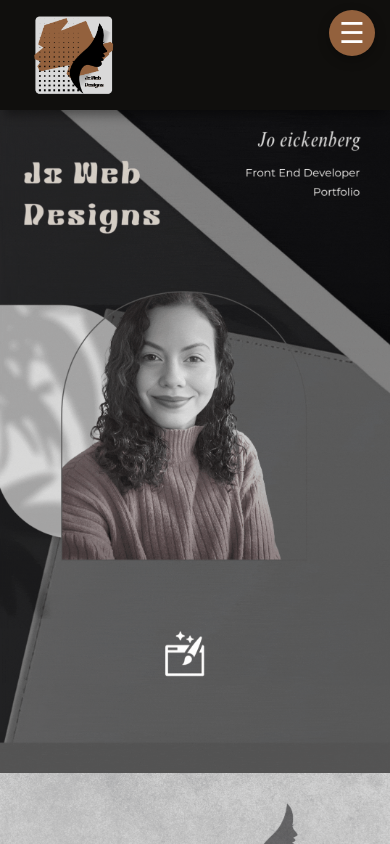
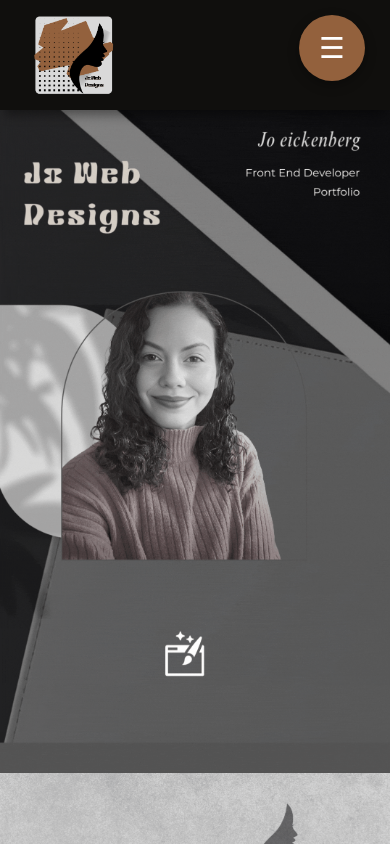
Before and after one commit to Jlea90/Portfolio, a plain HTML site: page index.html in a window 390 px wide. Drawn offline with Linux system fonts and the light colour scheme; a web font is replaced by a local one.

Commit message:
fixed fab menu

```diff
--- a/whole.css
+++ b/whole.css
@@ -98,13 +98,17 @@ header .desktop-nav {
     border-radius: 10%;
 
 }
+.fab-menu {
+    display: none; /* hide the FAB menu by default */
+}
 
-@media screen and (max-width: 768px) {
+@media screen and (max-width: 858px) {
   /* hide the desktop nav */
   header .desktop-nav { display: none; }
 
   /* FAB toggle button */
   .fab-menu {
+    display: block;
     position: fixed;
     top: 10px;    /* same as your header’s padding */
     right: 15px;
@@ -128,7 +132,7 @@ header .desktop-nav {
     color: #93613d;
   }
   #fab-toggle {
-    width: 46px; height: 46px;
+    width: 66px; height: 66px;
     border-radius: 50%;
     background-color: #93613d;
     color: #fff;
@@ -136,6 +140,9 @@ header .desktop-nav {
     font-size: 1.8rem;
     cursor: pointer;
     box-shadow: 0 4px 12px rgba(0,0,0,0.3);
+    margin-right: 10px;
+    top: 5px;
+    position: relative;
   }
 
   /* full-screen dim + blur overlay behind menu */
```
